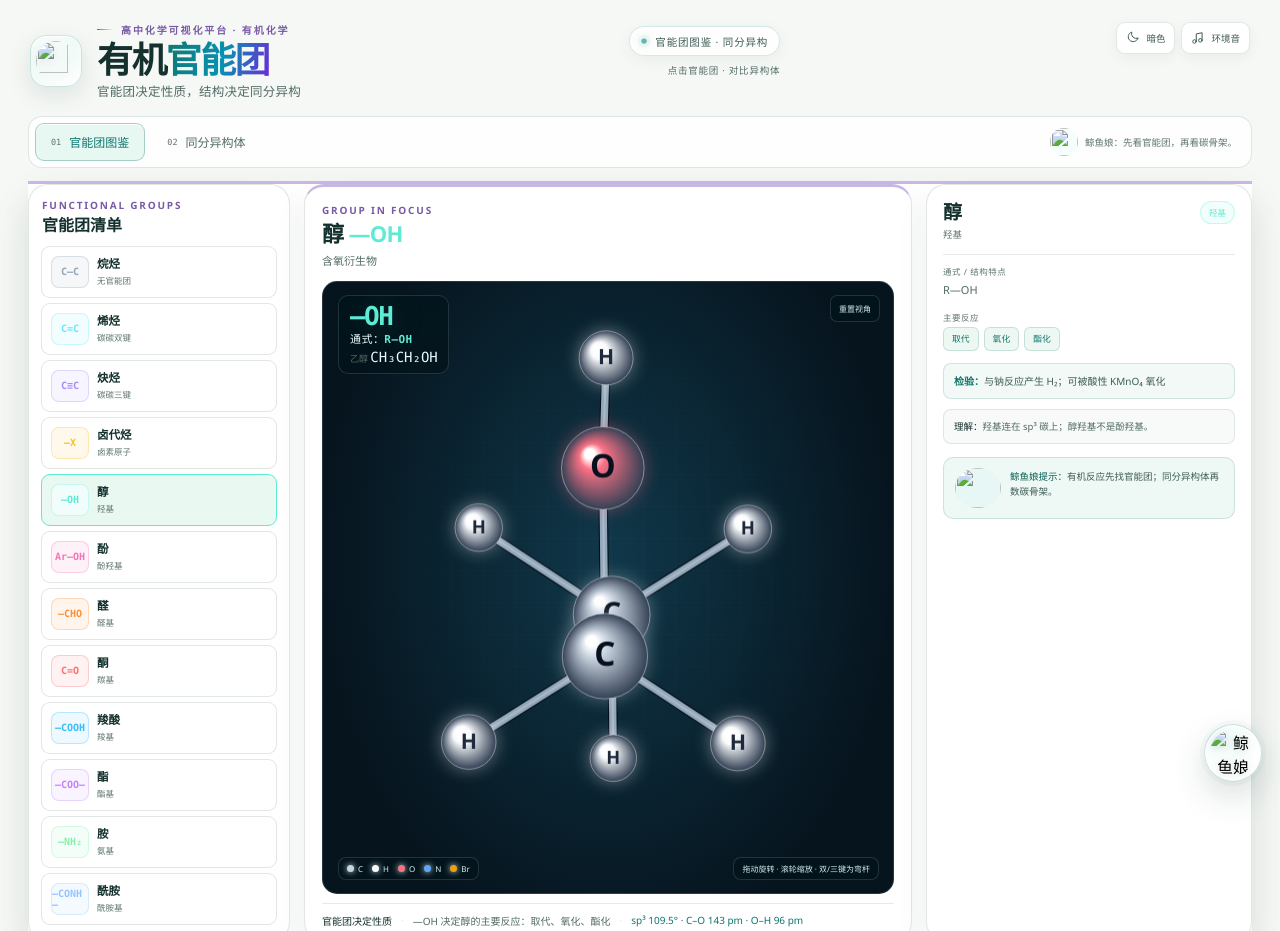
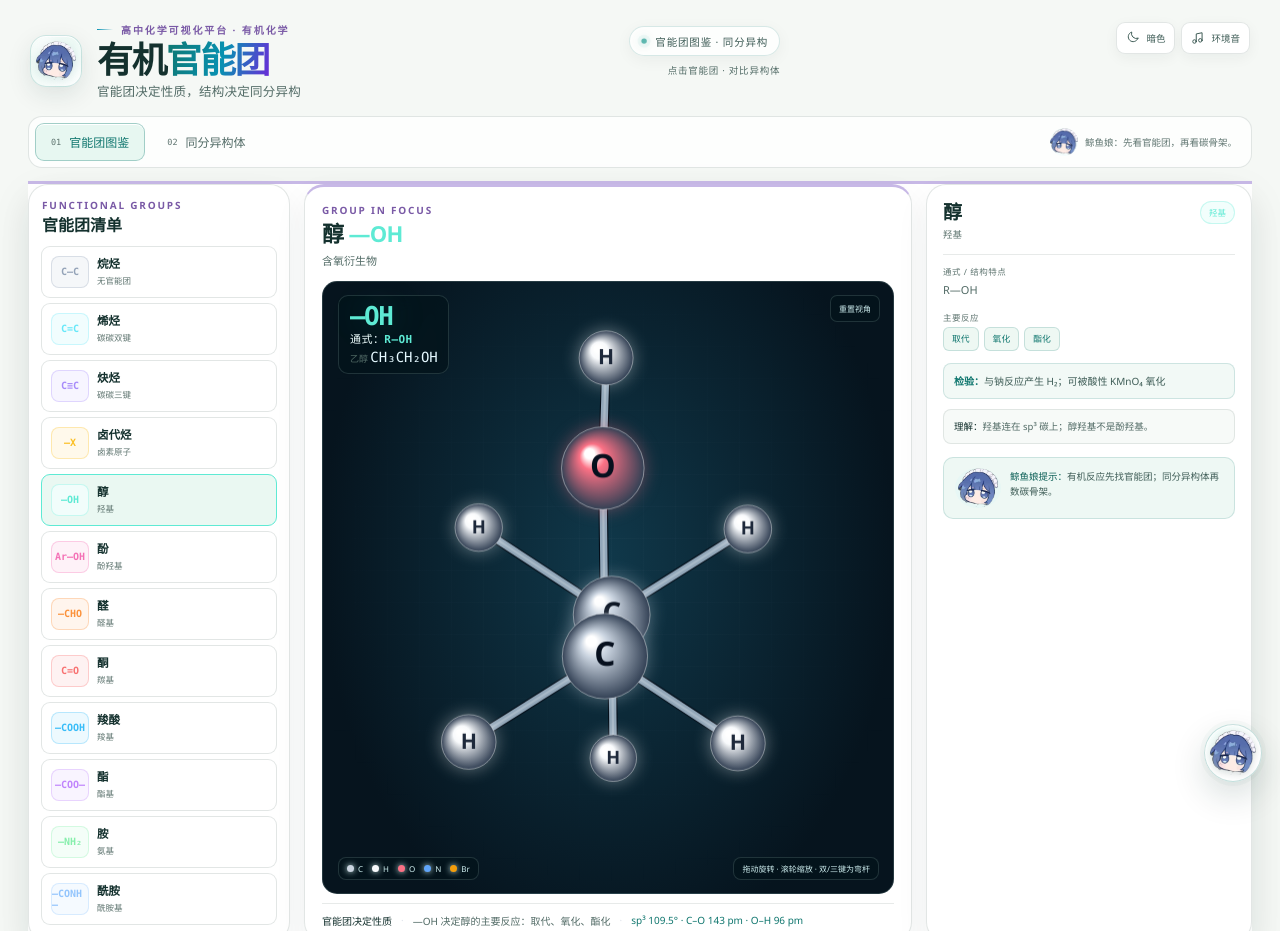
Before and after one commit to chemLeon6657/chemistry-visual-lab, a plain HTML site: page organic-groups.html in a window 1280 px wide. Shown: the top 931 px of the page. Drawn offline with Linux system fonts and the light colour scheme.

Commit message:
Add files via upload

```diff
--- a/organic-groups.html
+++ b/organic-groups.html
@@ -7,7 +7,7 @@
 <title>有机官能团与同分异构 · 高中化学可视化平台</title>
 <meta name="description" content="有机官能团图鉴与同分异构体实验室：官能团、代表物、性质、检验和同分异构体对比。" />
 <link rel="icon" href="favicon-whale.png" type="image/png" />
-<link rel="apple-touch-icon" href="assets/whale-icon.png" />
+<link rel="apple-touch-icon" href="whale-icon.png" />
 <style>
   :root{
     --bg:#04070f;--line:rgba(148,163,184,.14);--text:#eaf3ff;--muted:#8ea4c0;--dim:#5e728c;
@@ -184,7 +184,7 @@
 <div class="shell">
   <header class="site-header">
     <a class="brand" href="./" title="返回平台首页" aria-label="返回高中化学可视化平台首页">
-      <div class="brand-mark" aria-hidden="true"><img src="assets/whale-icon.png" alt="" width="40" height="40" decoding="async" /></div>
+      <div class="brand-mark" aria-hidden="true"><img src="whale-icon.png" alt="" width="40" height="40" decoding="async" /></div>
       <div><div class="kicker">高中化学可视化平台 · 有机化学</div><h1>有机<span>官能团</span></h1><p>官能团决定性质，结构决定同分异构</p></div>
     </a>
     <div class="header-meta"><div class="meta-pill"><span class="live-dot"></span>官能团图鉴 · 同分异构</div><div class="meta-note">点击官能团 · 对比异构体</div></div>
@@ -193,7 +193,7 @@
   <div class="mode-bar" role="group" aria-label="切换学习模式">
     <button class="mode-tab active" type="button" data-mode="groups"><span class="num">01</span>官能团图鉴</button>
     <button class="mode-tab" type="button" data-mode="isomers"><span class="num">02</span>同分异构体</button>
-    <div class="bar-tip"><img class="fish-mini" src="assets/whale-icon.png" alt="" width="128" height="128" decoding="async" /><span>鲸鱼娘：先看官能团，再看碳骨架。</span></div>
+    <div class="bar-tip"><img class="fish-mini" src="whale-icon.png" alt="" width="128" height="128" decoding="async" /><span>鲸鱼娘：先看官能团，再看碳骨架。</span></div>
   </div>
 
   <main class="workspace">
@@ -267,13 +267,13 @@
         <div class="info-label">主要反应</div><div class="reaction-chips" id="detailReactions"></div>
         <div class="test-box" id="detailTest"><strong>检验：</strong>—</div>
         <div class="note-box" id="detailNote"></div>
-        <div class="mascot-note"><img class="fish" src="assets/whale-icon.png" alt="" width="128" height="128" loading="lazy" decoding="async" /><p><strong>鲸鱼娘提示：</strong>有机反应先找官能团；同分异构体再数碳骨架。</p></div>
+        <div class="mascot-note"><img class="fish" src="whale-icon.png" alt="" width="128" height="128" loading="lazy" decoding="async" /><p><strong>鲸鱼娘提示：</strong>有机反应先找官能团；同分异构体再数碳骨架。</p></div>
       </aside>
     </section>
 
     <section class="isomer-view" id="isomerView">
       <div class="panel isomer-panel">
-        <div class="isomer-head"><div><div class="panel-kicker">ISOMER LAB</div><h2 class="isomer-title">同分异构体实验室</h2><p class="isomer-sub">同一个分子式，点左侧不同异构体，查看各自的 3D 结构。</p></div><div class="mascot-note" style="margin:0;max-width:250px"><img class="fish" src="assets/whale-icon.png" alt="" width="128" height="128" loading="lazy" decoding="async" /><p><strong>同一分子式，不一定是同一种物质。</strong></p></div></div>
+        <div class="isomer-head"><div><div class="panel-kicker">ISOMER LAB</div><h2 class="isomer-title">同分异构体实验室</h2><p class="isomer-sub">同一个分子式，点左侧不同异构体，查看各自的 3D 结构。</p></div><div class="mascot-note" style="margin:0;max-width:250px"><img class="fish" src="whale-icon.png" alt="" width="128" height="128" loading="lazy" decoding="async" /><p><strong>同一分子式，不一定是同一种物质。</strong></p></div></div>
         <div class="formula-tabs" id="formulaTabs"></div>
         <div class="isomer-layout">
           <aside class="iso-list-panel"><div class="iso-list-head"><span>异构体清单</span><span id="isoListCount"></span></div><div class="isomer-grid" id="isomerGrid"></div></aside>
--- a/platform-shell.js
+++ b/platform-shell.js
@@ -72,7 +72,7 @@
   button.type = "button";
   button.setAttribute("aria-label", "和鲸鱼娘助教说句话");
   button.setAttribute("aria-expanded", "false");
-  button.innerHTML = '<img src="assets/whale-icon.png" alt="鲸鱼娘助教" width="204" height="202">';
+  button.innerHTML = '<img src="whale-icon.png" alt="鲸鱼娘助教" width="204" height="202">';
 
   const bubble = document.createElement("div");
   bubble.className = "pf-bubble";
@@ -81,7 +81,7 @@
   bubble.setAttribute("aria-hidden", "true");
   bubble.innerHTML = `
     <div class="pf-bubble-head">
-      <img src="assets/whale-icon.png" alt="" width="204" height="202">
+      <img src="whale-icon.png" alt="" width="204" height="202">
       <div><h3>鲸鱼娘助教</h3><p>DEEPSEEK Q · 化学嘴替</p></div>
       <button class="pf-bubble-x" type="button" aria-label="收起对话">×</button>
     </div>
@@ -99,8 +99,8 @@
   let isOpen = false;
   let quoteIndex = -1;
 
-  const soundPress = new Audio("assets/whale-ya1.mp3");
-  const soundRelease = new Audio("assets/whale-ya2.mp3");
+  const soundPress = new Audio("whale-ya1.mp3");
+  const soundRelease = new Audio("whale-ya2.mp3");
   soundPress.preload = "auto";
   soundRelease.preload = "auto";
   soundPress.volume = 0.62;
--- a/site-ui.js
+++ b/site-ui.js
@@ -7,7 +7,7 @@
   const root = document.documentElement;
   const LS_THEME = "cvl-theme";
   const LS_VIEWS = "cvl-view-count";
-  const WHALE_ICON = "assets/whale-icon.png";
+  const WHALE_ICON = "whale-icon.png";
   /* 待接入：填写统计接口。约定 POST 返回 { count: number }；留空则使用本机 localStorage 计数。 */
   const VIEW_ENDPOINT = "";
   const header = document.querySelector(".site-header") || document.querySelector("header");
@@ -131,6 +131,11 @@
     // Replace atom marks and every mascot image with the clean Q-version asset.
     for (const mark of document.querySelectorAll(".brand-mark")) {
       mark.innerHTML = `<img src="${WHALE_ICON}" alt="" width="40" height="40" decoding="async" />`;
+    }
+    // Pages uploaded before the root-level asset move may still point at assets/.
+    for (const img of document.querySelectorAll('img[src*="assets/whale-icon.png"]')) {
+      img.src = WHALE_ICON;
+      img.decoding = "async";
     }
     for (const img of document.querySelectorAll("img")) {
       const src = img.getAttribute("src") || "";
```
Also changed, not shown: acid-base-titration.html (+2 -2 lines), bond-formation.html (+2 -2 lines), crystal-structure.html (+2 -2 lines), electron-cloud.html (+2 -2 lines), experiment-apparatus.html (+2 -2 lines), index.html (+3 -3 lines), molecular-geometry.html (+2 -2 lines), periodic-table.html (+2 -2 lines), reaction-gallery.html (+2 -2 lines), reaction-mechanism.html (+2 -2 lines), rights.html (+3 -3 lines), 1 other file.
